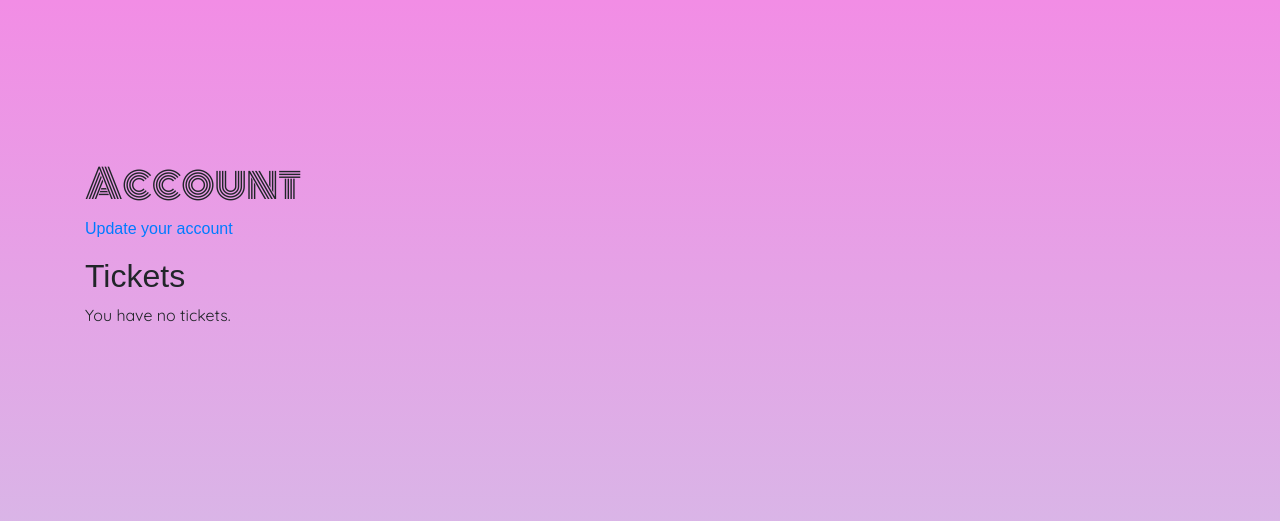
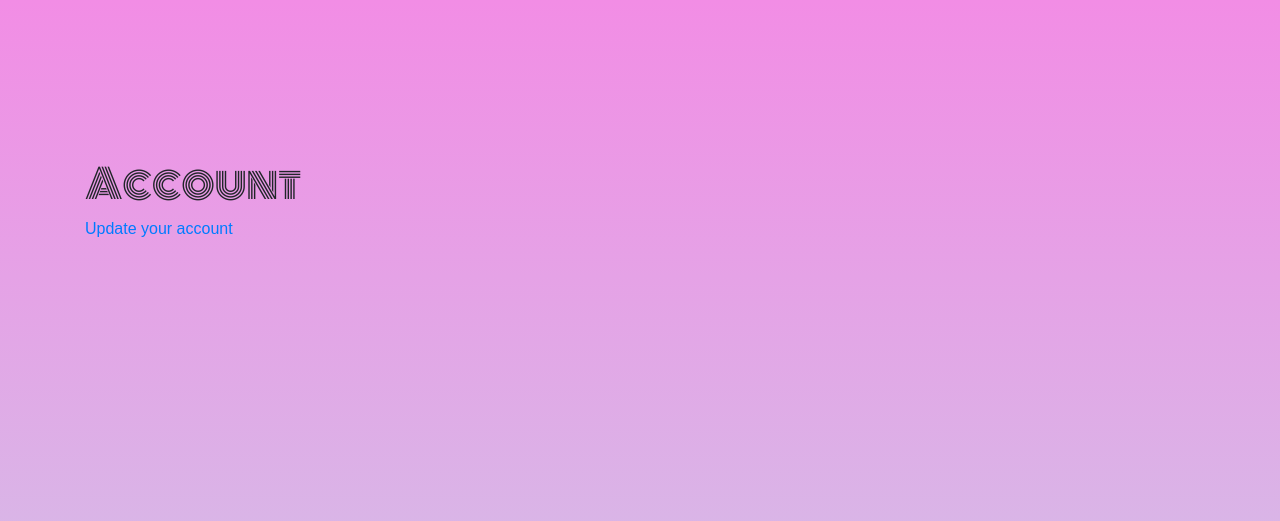
Before and after one commit to munt-dropjes/2.3-Haarlem-Festival, a PHP site: template app/views/account/index.php in a window 1280 px wide. Shown: the top 521 px of the page. Run offline with PHP 8.4, Linux system fonts and the light colour scheme; the template is opened without the code that fills it, so the values that code supplies are empty; some libraries are stand-ins or nearby versions; some web fonts are replaced.

Commit message:
update account for no errors

```diff
--- a/app/views/account/index.php
+++ b/app/views/account/index.php
@@ -5,7 +5,7 @@
                 <h1>Account</h1>
                 <a href="/updateaccount">Update your account</a>
             </div>
-            <div class="col-12 mt-3">
+            <!-- <div class="col-12 mt-3">
                 <h2>Tickets</h2>
                 <?php if (empty($tickets)): ?>
                     <p>You have no tickets.</p>
@@ -32,6 +32,6 @@
                     </table>
                 <?php endif; ?>
             </div>
-        </div>
+        </div> -->
     </div>
 </main>
```
